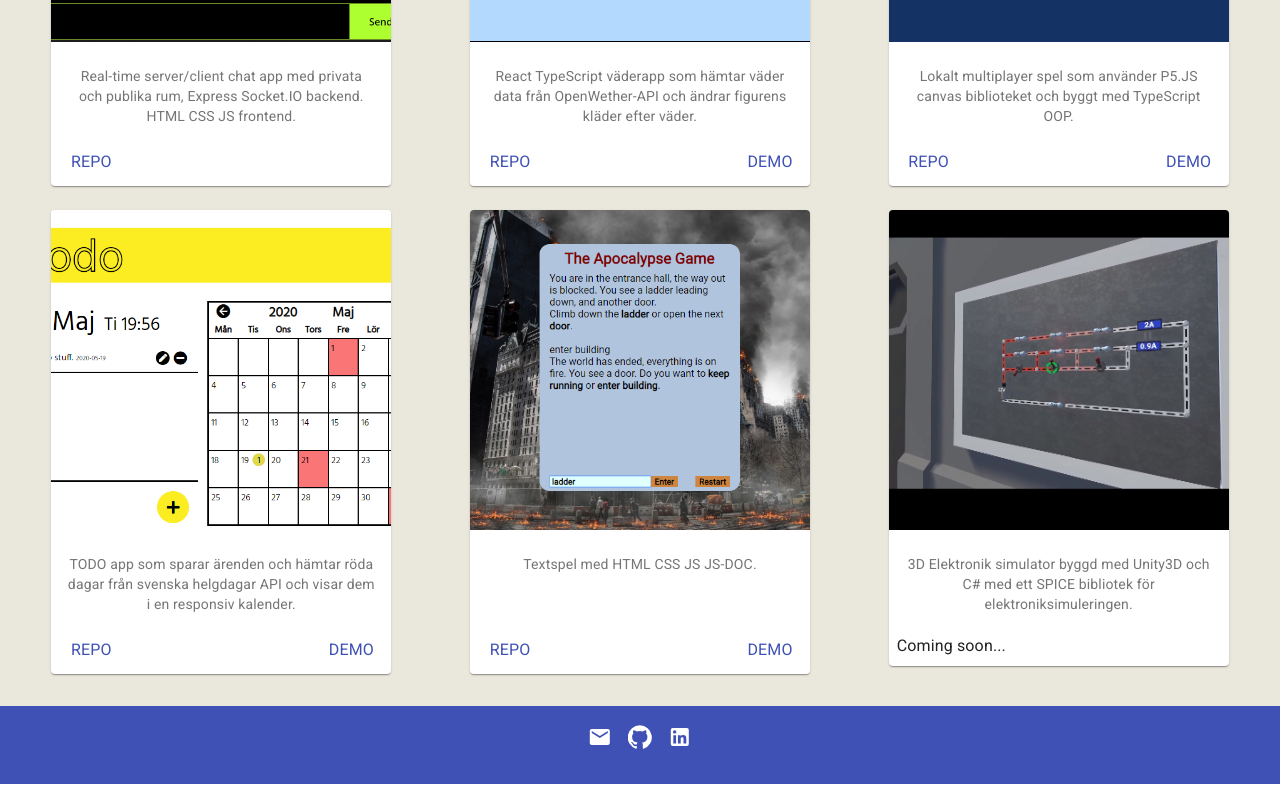
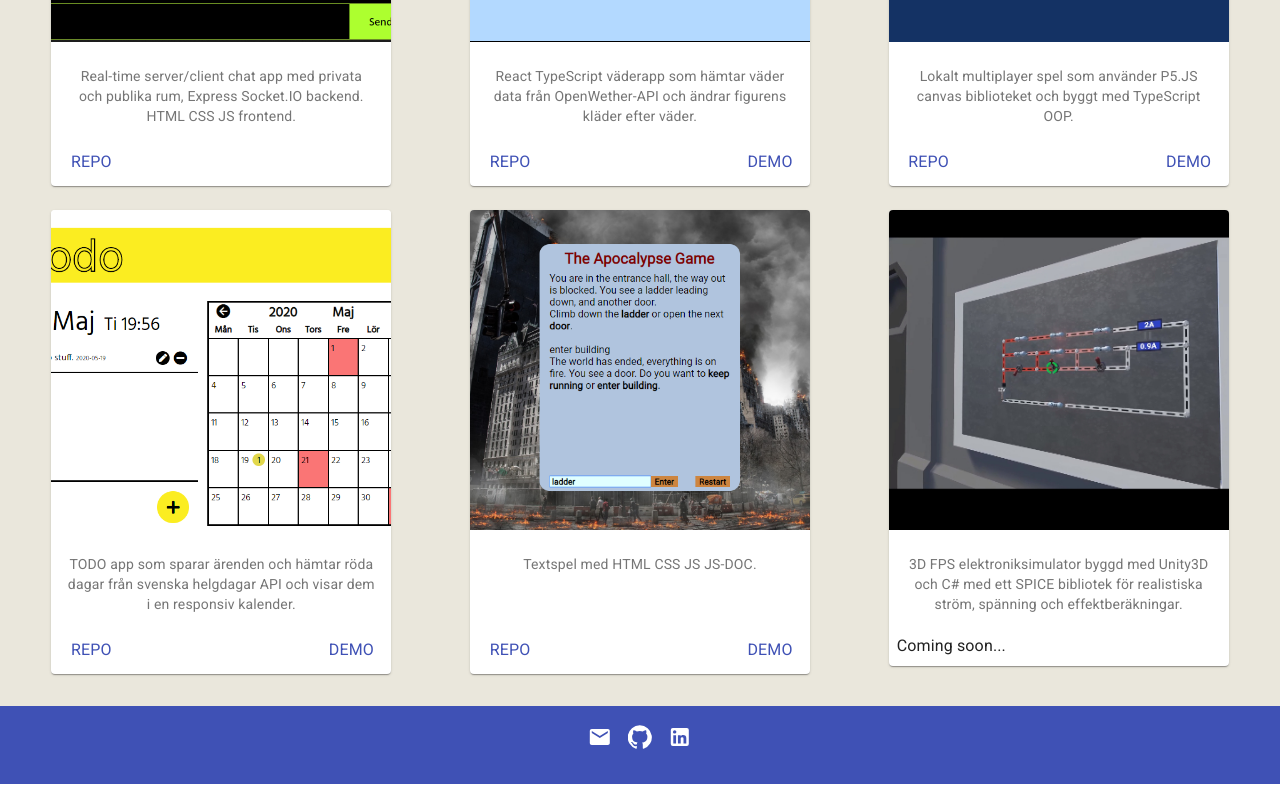
Before and after one commit to alexbryw/portfolio, a React (Create React App) app: page / in a window 1280 px wide. Shown: the part 1926-2726 px from the top of the page. Built offline with nearby package versions, Linux system fonts and the light colour scheme.

Commit message:
Updated card content text.

```diff
--- a/src/content/content.js
+++ b/src/content/content.js
@@ -91,7 +91,7 @@ const contentList = [
   {
     imgUrl: "/img/proj/unityGame2019.jpg",
     text:
-      "3D Elektronik simulator byggd med Unity3D och C# med ett SPICE bibliotek för elektroniksimuleringen.",
+      "3D FPS elektroniksimulator byggd med Unity3D och C# med ett SPICE bibliotek för realistiska ström, spänning och effektberäkningar. ",
     links: [
       // {linkUrl:"https://www.com.com",linkDesc: "Com Comsson"},
       // {linkUrl:"https://www.net.net",linkDesc: "Net Netsson"}
```
